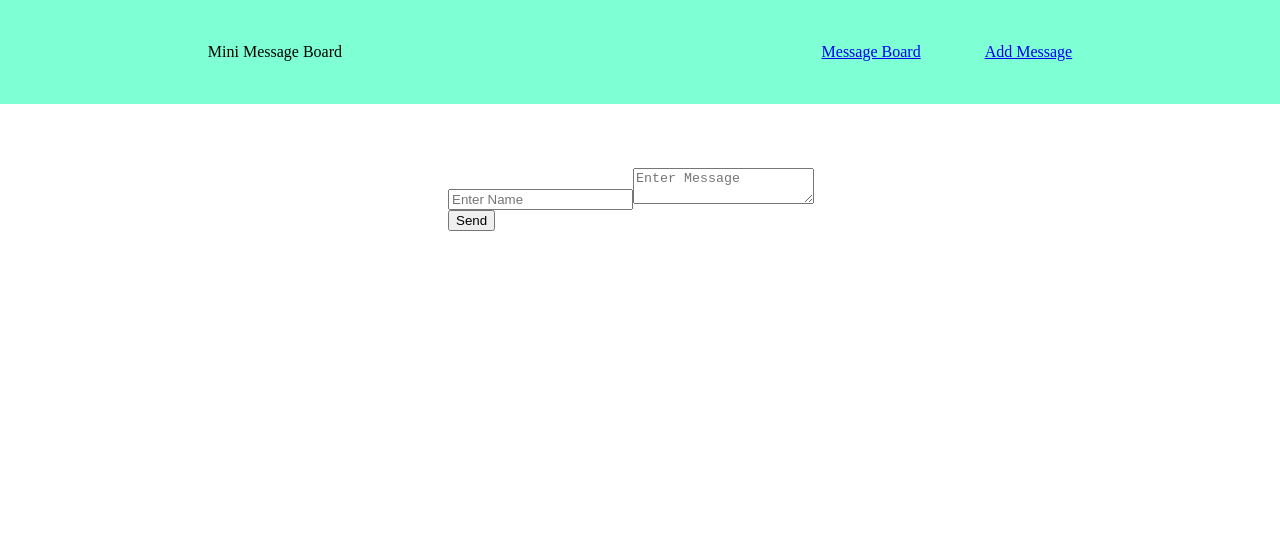
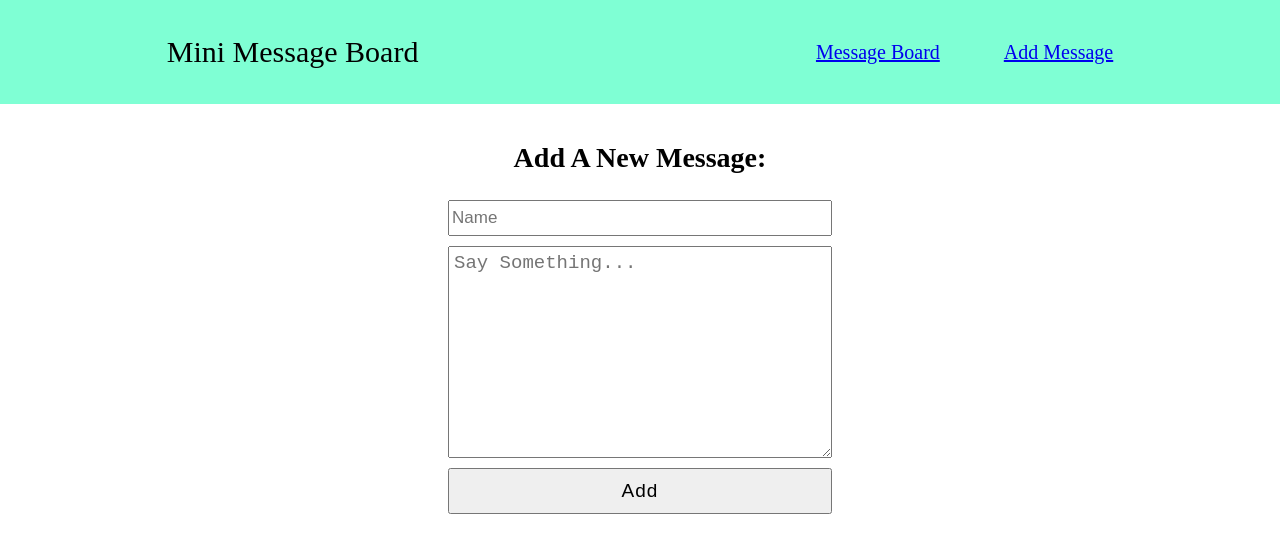
Before and after one commit to aaronsww/message-board, a React (Vite) app: page /add in a window 1280 px wide. Shown: the top 552 px of the page. Built offline with nearby package versions, Linux system fonts and the light colour scheme.

Commit message:
style: basic spacing and sizing

```diff
--- a/components/Add.jsx
+++ b/components/Add.jsx
@@ -2,6 +2,7 @@ import React from "react";
 import { useState } from "react";
 import "../src/App.css";
 import axios from "axios";
+import { Link } from "react-router-dom";
 
 function Add() {
   const [name, setName] = useState("");
@@ -25,23 +26,26 @@ function Add() {
   };
 
   return (
-    <div className="compose">
-      <form onSubmit={handleSubmit}>
+    <div className="add">
+      <div className="new">Add A New Message:</div>
+      <form className="compose" onSubmit={handleSubmit}>
         <input
-          className=""
-          placeholder="Enter Name"
+          className="name"
+          placeholder="Name"
           type="text"
           value={name}
           onChange={(e) => setName(e.target.value)}
         />
         <textarea
-          className=""
-          placeholder="Enter Message"
+          className="content"
+          placeholder="Say Something..."
           type="text"
           value={content}
           onChange={(e) => setContent(e.target.value)}
         />
-        <button type="submit">Send</button>
+        <button className="send" type="submit">
+          Add
+        </button>
       </form>
     </div>
   );
--- a/components/Card.jsx
+++ b/components/Card.jsx
@@ -1,10 +1,11 @@
 import React from "react";
 
-function Card({ name, content }) {
+function Card({ name, content, date }) {
   return (
-    <div>
-      <h3>{content}</h3>
-      <h2>{name}</h2>
+    <div className="card">
+      <div className="message">{content}</div>
+      <div  className="user">{name}</div>
+      <div  className="date">{date}</div>
     </div>
   );
 }
--- a/components/Home.jsx
+++ b/components/Home.jsx
@@ -21,7 +21,9 @@ function Home() {
   return (
     <div>
       {wholeData.map((item) => {
-        return <Card name={item.name} content={item.content} />;
+        return (
+          <Card name={item.name} content={item.content} date={item.date} />
+        );
       })}
     </div>
   );
--- a/components/Navbar.jsx
+++ b/components/Navbar.jsx
@@ -4,8 +4,8 @@ import { Link } from "react-router-dom";
 function Navbar() {
   return (
     <div className="nav">
-      <p>Mini Message Board</p>
-      <div>
+      <p className="title">Mini Message Board</p>
+      <div className="navElements">
         <p className="navButton">
           <Link to="/">Message Board</Link>
         </p>
--- a/src/App.css
+++ b/src/App.css
@@ -1,5 +1,8 @@
 body{
     margin: 0 auto;
+}
+.title{
+    font-size: 30px;
 }
 .nav{
     display: flex;
@@ -8,20 +11,67 @@ body{
     height: 13vh;
     background-color: aquamarine;
 }
-.nav>div{
+.navElements{
     display: flex;
 }
 .navButton{
+    text-decoration: none;
+    font-size: 20px;
+}
+.navButton{
     margin-left: 4rem;
+}
+
+.add{
+    display: flex;
+    flex-direction: column;
+    align-items: center;
+}
+.new{
+    margin: 3% 0 2% 0;
+    font-size: 28px;
+    font-weight: 700;
 }
 
 .compose{
     display: flex;
    flex-direction: column;
    width: 30%;
-   margin: 5% 35%;
 }
-.compose>textarea{
-    height: 200px;
+.name{
+    height: 30px;
+    font-size: 17px;
+    /* border-radius: 8px; */
+}
+.content{
+    min-height: 200px;
     margin: 10px 0px 10px 0px;
+    padding: 5px;
+    font-size: 19px;
+    /* border-radius: 8px; */
 }
+.send{
+    font-size: 19px;
+    padding: 10px 0 10px 0;
+   letter-spacing: 1px;
+   justify-self: flex-end;
+   width: 100%;
+}
+.card{
+   margin: 5% 0 0 17%;
+}
+.message{
+    border: 2px solid;
+    width: 80%;
+    font-size: 28px;
+    padding: 10px;
+    border-radius: 8px;
+}
+.user{
+    margin-top: 10px;
+    font-size: 18px;
+}
+.date{
+    margin-top: 5px;
+    font-size: 14px;
+}
```
